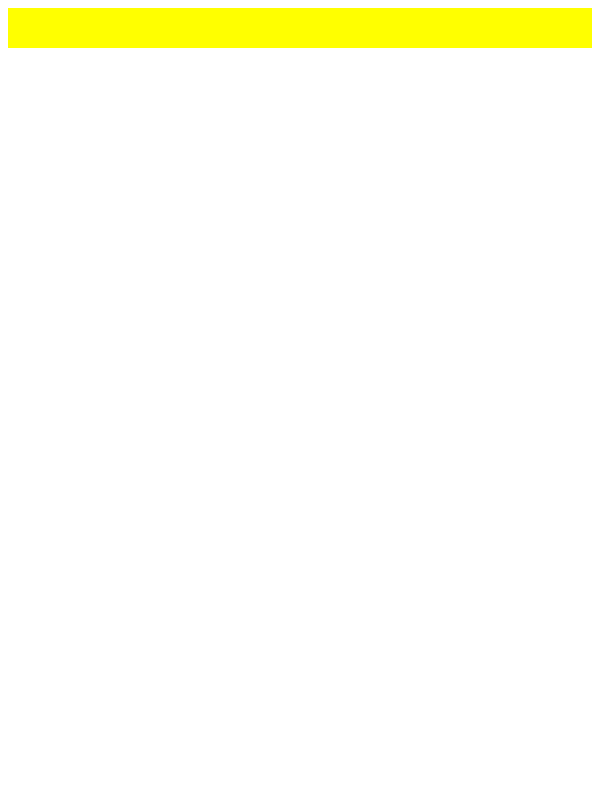
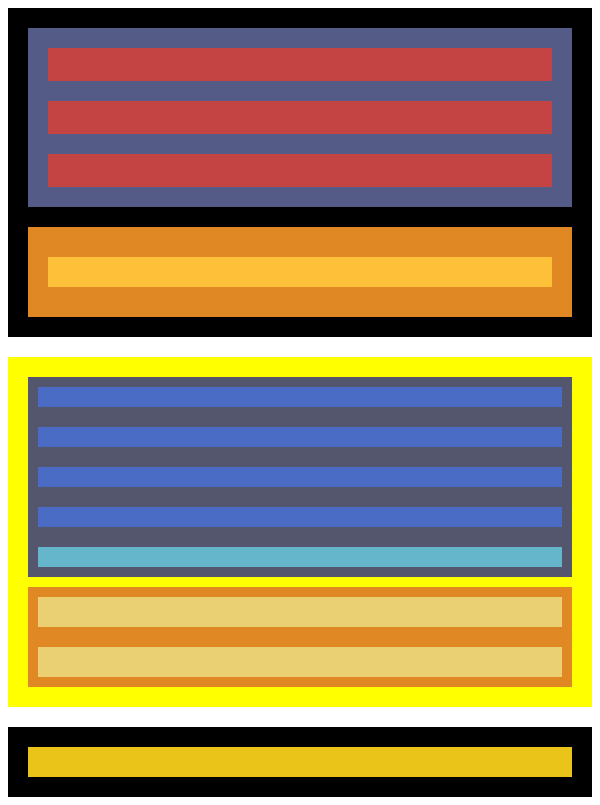
Before and after one commit to LienaPuey/Actividades, a plain HTML site: page nivel-1/index.html in a window 600 px wide. Drawn offline with Linux system fonts and the light colour scheme.

Commit message:
ejercicio3

```diff
--- a/nivel-1/style.css
+++ b/nivel-1/style.css
@@ -1,22 +1,20 @@
 * {
   padding: 0;
-  box-sizing: inherit; }
+}
 
 body {
   box-sizing: border-box; }
 
-@media only screen and (min-width: 768px) {
+
 .flex_container {
     max-width: 1200px;
     border-color: white;
 }
 .bloque1 {
     background-color: black;
-height: 250px;
     display: flex;
     flex-direction: column;
     padding: 20px;
-justify-content: space-around;
     margin-bottom: 20px;
 
 }
@@ -24,31 +22,31 @@ margin-bottom: 20px;
     .azul {
         background-color: #545B86;
         height: 90px;
-
+        margin-bottom: 20px;
         display: flex;
+        padding: 20px;
         }
         .azul_columna1{
             flex: 1 auto;
-            margin: 20px;
             background-color: #c44343;
-            height: 40px;
+            height: 30px;
             align-self: center;
+            margin-right: 10px;
 
         }
         .azul_columna2{
             flex: 1 auto;
-            margin: 20px;
             background-color: #c44343;
-            height: 40px;
+            height: 30px;
             align-self: center;
             flex-grow: 3;
+            margin-right: 10px;
 
         }
         .azul_columna3{
             flex: 1 auto;
-            margin: 20px;
             background-color: #c44343;
-            height: 40px;
+            height: 30px;
             align-self: center;
 
         }
@@ -62,7 +60,7 @@ margin-bottom: 20px;
         .naranja_columna1 {
             flex: 1 auto;
             background-color: #ffc039;
-            height: 40px;
+            height: 30px;
             align-self: center;
             margin: 20px;
 
@@ -71,10 +69,12 @@ margin-bottom: 20px;
 
 .bloque2 {
     background-color: black;
+    display: flex;
     height: 250px;
-    display: flex;
     flex-direction: row;
     padding: 20px;
+
+
     }
 
     .gris {
@@ -117,7 +117,7 @@ margin-bottom: 20px;
         .gris_fila5 {
 
             background-color: #65b6ca;
-            flex: 1 300px;
+            flex: 5 1 100%;
             margin: 10px;
             padding: 10px;
 
@@ -152,25 +152,22 @@ margin-bottom: 20px;
  }
     .amarillo_footer {
         background-color: #ebc41a;
-        height: 90px;
+        height: 30px;
     }
 
-  }
+
 /*tablets*/
 @media only screen and (min-width: 600px) and (max-width: 900px) {
-    .bloque2 {
+    .bloque2{
+        background-color: yellow;
         flex-direction: column;
-        background-color: yellow;
-        justify-content: center;
-        padding: 20px;
+        justify-content: space-around;
+        height: auto;
   }
 
   .gris {
-
-    }
-
-    .rojo {
-
+    margin-bottom: 20px;
+    margin-right: 0;
 
   }
 
@@ -178,4 +175,43 @@ margin-bottom: 20px;
 
 
 /*móviles*/
-  @media only screen and (max-width: 600px) {}
+  @media only screen and (max-width: 600px) {
+    .bloque2{
+        flex-direction: column;
+        background-color: yellow;
+        height:auto;
+    }
+    .gris {
+        margin-bottom: 10px;
+        margin-right: 0;
+
+      }
+
+    .azul {
+        flex-direction: column;
+        flex-basis: 70%;
+     }
+    .azul_columna1{
+        flex: 1 33px;
+        margin-right: 0;
+        width: 100%;
+        margin-bottom: 20px;
+    }
+    .azul_columna2{
+        flex: 1 33px;
+        flex-grow: 0;
+        margin-right: 0;
+        width: 100%;
+        margin-bottom: 20px;
+    }
+    .azul_columna3{
+        flex: 1 33px;
+        width: 100%;
+    }
+
+    .rojo {
+        background-color: #e08823;
+    }
+
+
+}
```
Lines whose indentation alone changed are shown as unchanged.
